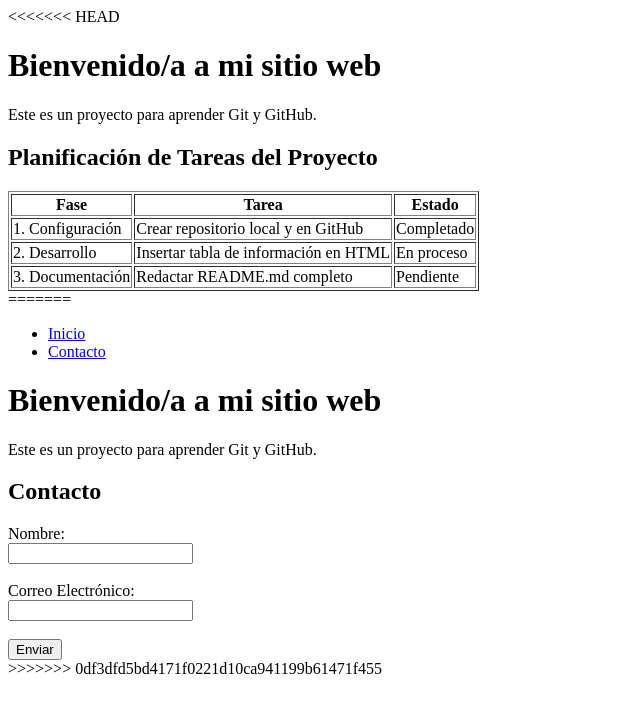
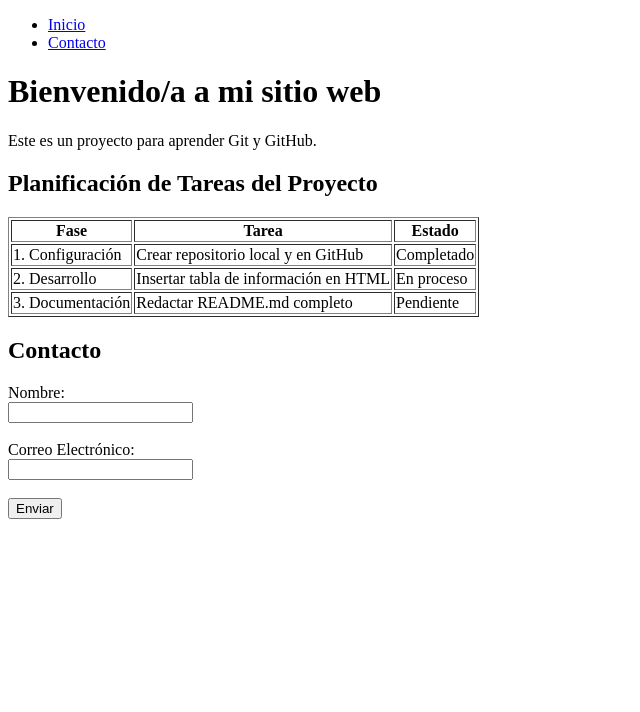
Before and after one commit to cachopo33/Tarea1ASIR, a plain HTML site: page index.html in a window 1280 px wide. Shown: the whole page, without its empty margins (0-640 px from the left). Drawn offline with Linux system fonts and the light colour scheme.

Commit message:
Resolver conflicto: unir tabla, menú y formulario

```diff
--- a/index.html
+++ b/index.html
@@ -6,8 +6,14 @@
     <title>Mi Proyecto Web</title>
 </head>
 <body>
-<<<<<<< HEAD
-    <h1>Bienvenido/a a mi sitio web</h1>
+    <nav>
+        <ul>
+            <li><a href="#inicio">Inicio</a></li>
+            <li><a href="#contacto">Contacto</a></li>
+        </ul>
+    </nav>
+
+    <h1 id="inicio">Bienvenido/a a mi sitio web</h1>
     <p>Este es un proyecto para aprender Git y GitHub.</p>
 
     <!-- Opción 2: Tabla de información del proyecto -->
@@ -40,17 +46,8 @@
             </tbody>
         </table>
     </section>
-</body>
-</html>
-=======
-   <nav>
-        <ul>
-            <li><a href="#inicio">Inicio</a></li>
-            <li><a href="#contacto">Contacto</a></li>
-        </ul>
-    </nav>
-    <h1 id="inicio">Bienvenido/a a mi sitio web</h1>
-    <p>Este es un proyecto para aprender Git y GitHub.</p>
+
+    <!-- Opción 3: Formulario de contacto -->
     <section id="contacto">
         <h2>Contacto</h2>
         <form>
@@ -65,4 +62,3 @@
     </section>
 </body>
 </html>
->>>>>>> 0df3dfd5bd4171f0221d10ca941199b61471f455
```
Lines whose indentation alone changed are shown as unchanged.
